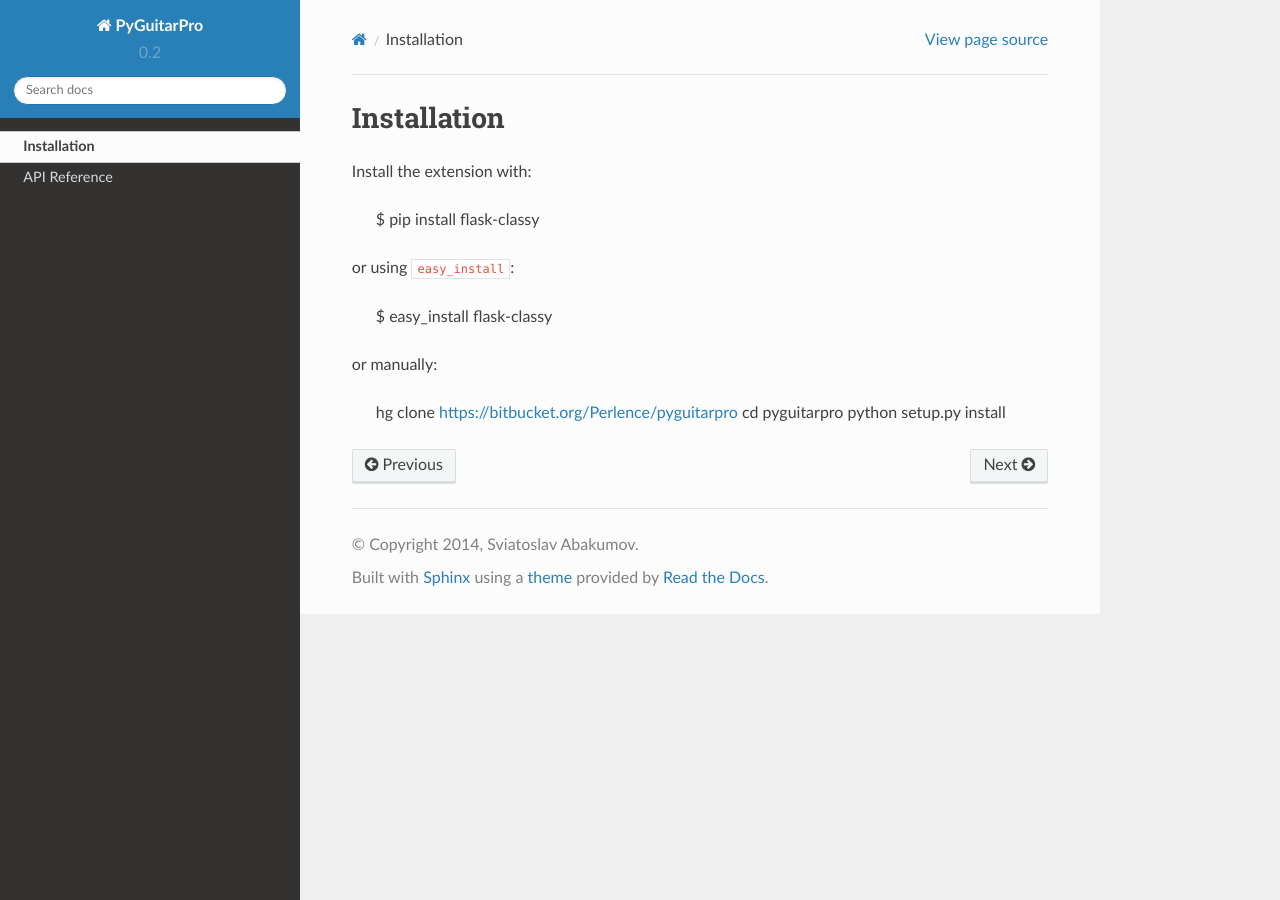
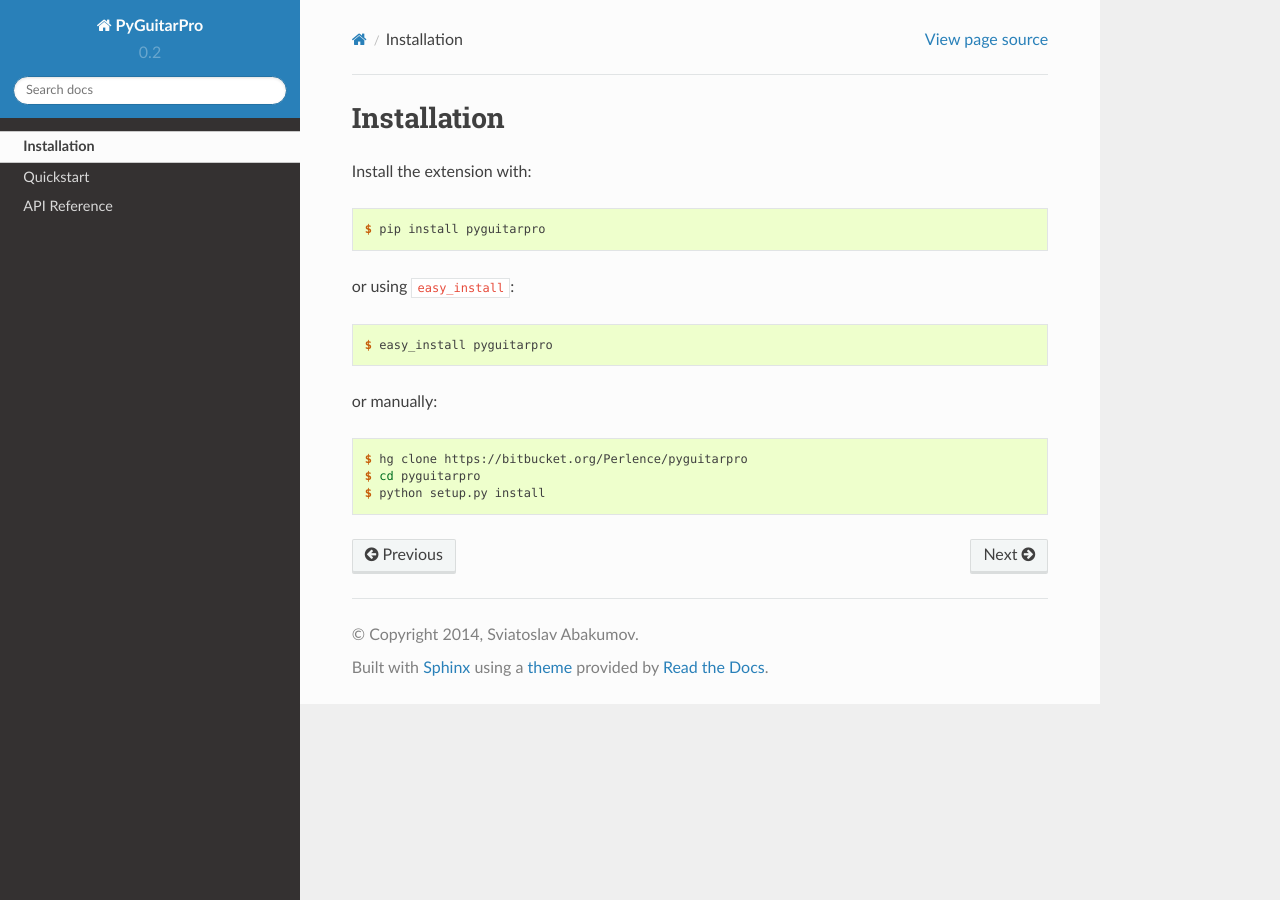
Before and after one commit to Perlence/PyGuitarPro, a Sphinx documentation site: the page built from docs/pyguitarpro/install.rst, in a window 1280 px wide. Built offline with Sphinx 7.4.7 and the Read the Docs theme 2.0.0, drawn with Linux system fonts in a browser that asks for light colours.

Commit message:
Added Quickstart section

```diff
--- a/docs/index.rst
+++ b/docs/index.rst
@@ -14,6 +14,7 @@
    :maxdepth: 2
 
    pyguitarpro/install
+   pyguitarpro/quickstart
    pyguitarpro/api
 
 
--- a/docs/pyguitarpro/install.rst
+++ b/docs/pyguitarpro/install.rst
@@ -3,14 +3,20 @@
 
 Install the extension with:
 
-    $ pip install flask-classy
+.. code-block:: console
+
+    $ pip install pyguitarpro
 
 or using ``easy_install``:
 
-    $ easy_install flask-classy
+.. code-block:: console
+
+    $ easy_install pyguitarpro
 
 or manually:
 
-    hg clone https://bitbucket.org/Perlence/pyguitarpro
-    cd pyguitarpro
-    python setup.py install
+.. code-block:: console
+
+    $ hg clone https://bitbucket.org/Perlence/pyguitarpro
+    $ cd pyguitarpro
+    $ python setup.py install
```
Also changed, not shown: docs/pyguitarpro/api.rst (+7 -0 lines), docs/pyguitarpro/quickstart.rst (added, +35 -0 lines).
